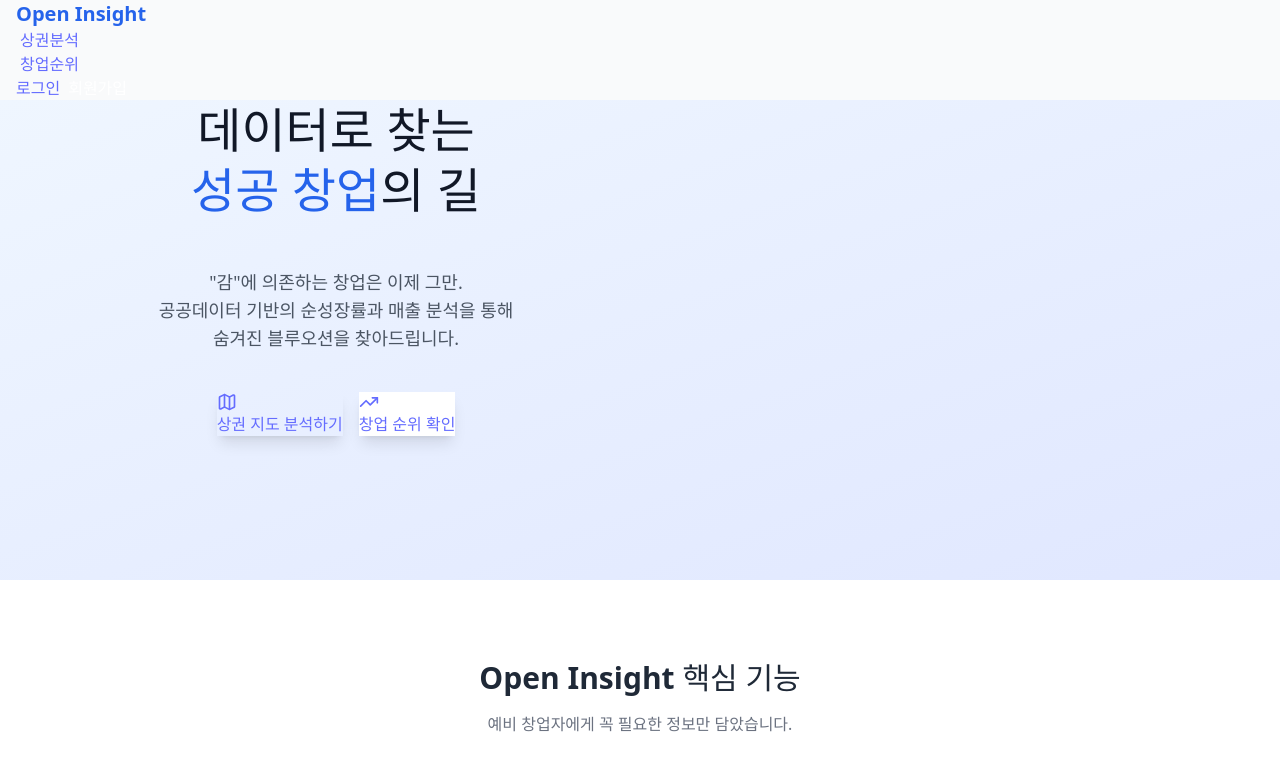
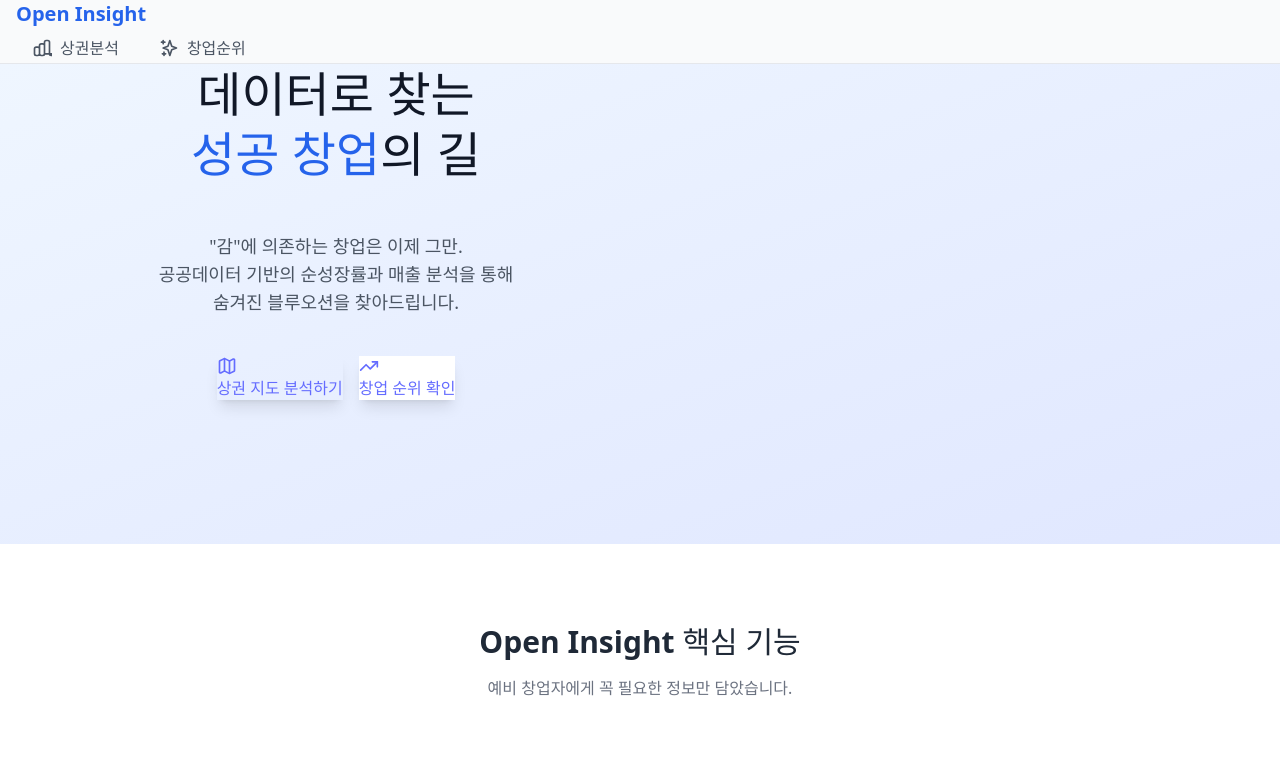
Before and after one commit to alstn9213/Open-Insight-Personal-Project-, a React (Vite) app in the folder FRONT/: page / in a window 1280 px wide. Shown: the top 762 px of the page. Built offline with nearby package versions, Linux system fonts and the light colour scheme.

Commit message:
feat:20251221 헤더 꾸미기

```diff
--- a/FRONT/src/components/layout/Header.tsx
+++ b/FRONT/src/components/layout/Header.tsx
@@ -1,5 +1,5 @@
 import { useEffect, useState } from 'react';
-import { Link, useNavigate } from 'react-router-dom';
+import { Link, NavLink, useNavigate } from 'react-router-dom';
 
 const Header = () => {
   const navigate = useNavigate();
@@ -17,41 +17,67 @@ const Header = () => {
     navigate("/");
   };
 
+  // 공통 메뉴 스타일 정의 (반복 코드 줄이기)
+  const navItemStyle = ({ isActive }: { isActive: boolean }) =>
+    `flex items-center gap-2 px-4 py-2 rounded-lg transition-all duration-200 font-medium ${
+      isActive
+        ? "bg-blue-50 text-blue-600 shadow-sm ring-1 ring-blue-100" // 활성화 상태
+        : "text-gray-600 hover:bg-gray-100 hover:text-blue-500" // 기본 상태
+    }`;
+
   return (
-    <div className="navbar bg-base-100 shadow-md px-4">
-      <div className="flex-1">
-        <Link to="/" className="btn btn-ghost text-xl font-bold text-blue-600">
+    <div className="navbar bg-base-100 shadow-sm border-b px-4 h-16">
+      {/* 1. 좌측: 로고 */}
+      <div className="navbar-start">
+        <Link to="/" className="btn btn-ghost text-xl font-bold text-blue-600 hover:bg-transparent">
           Open Insight
         </Link>
       </div>
-      <div className="flex-none">
-        <ul className="menu menu-horizontal px-1 font-medium">
-          <li><Link to="/analysis">상권분석</Link></li>
-          <li><Link to="/ranking">창업순위</Link></li>
-        </ul>
 
-        {/* 로그인 상태에 따른 버튼 변경 */}
-        <div className="flex gap-2">
+      {/* 2. 중앙: 메뉴 (상권분석, 창업순위) */}
+      <div className="navbar-center hidden lg:flex">
+        <nav className="flex gap-2">
+          {/* 상권분석 버튼 */}
+          <NavLink to="/analysis" className={navItemStyle}>
+            {/* 차트 아이콘 (SVG) */}
+            <svg xmlns="http://www.w3.org/2000/svg" className="h-5 w-5" fill="none" viewBox="0 0 24 24" stroke="currentColor" strokeWidth={2}>
+              <path strokeLinecap="round" strokeLinejoin="round" d="M9 19v-6a2 2 0 00-2-2H5a2 2 0 00-2 2v6a2 2 0 002 2h2a2 2 0 002-2zm0 0V9a2 2 0 012-2h2a2 2 0 012 2v10m-6 0a2 2 0 002 2h2a2 2 0 002-2m0 0V5a2 2 0 012-2h2a2 2 0 012 2v14a2 2 0 002 2h2a2 2 0 002-2z" />
+            </svg>
+            상권분석
+          </NavLink>
+
+          {/* 창업순위 버튼 */}
+          <NavLink to="/ranking" className={navItemStyle}>
+            {/* 트로피 아이콘 (SVG) */}
+            <svg xmlns="http://www.w3.org/2000/svg" className="h-5 w-5" fill="none" viewBox="0 0 24 24" stroke="currentColor" strokeWidth={2}>
+              <path strokeLinecap="round" strokeLinejoin="round" d="M5 3v4M3 5h4M6 17v4m-2-2h4m5-16l2.286 6.857L21 12l-5.714 2.143L13 21l-2.286-6.857L5 12l5.714-2.143L13 3z" />
+            </svg>
+            창업순위
+          </NavLink>
+        </nav>
+      </div>
+
+      {/* 3. 우측: 로그인/회원가입 */}
+      <div className="navbar-end flex gap-2">
         {isLoggedIn ? (
           <button
             onClick={handleLogout}
-              className="btn btn-sm btn-outline btn-error"
+            className="btn btn-error text-white btn-sm px-4 rounded-md"
           >
             로그아웃
           </button>
         ) : (
           <>
-              <Link to="/login" className="btn btn-sm btn-ghost">
+            <Link to="/login" className="btn btn-ghost btn-sm text-gray-600 hover:text-blue-600">
               로그인
             </Link>
-              <Link to="/signup" className="btn btn-sm btn-primary text-white">
+            <Link to="/signup" className="btn btn-primary btn-sm text-white px-5 rounded-md shadow-md hover:shadow-lg transition-shadow">
               회원가입
             </Link>
           </>
         )}
       </div>
     </div>
-    </div>
   );
 };
 
--- a/FRONT/src/pages/Analysis.tsx
+++ b/FRONT/src/pages/Analysis.tsx
@@ -98,7 +98,7 @@ const Analysis = () => {
       {/* 상단 헤더 영역: 제목 및 필터 */}
       <div className="flex justify-between items-center bg-white p-4 rounded-xl shadow-sm border border-gray-200">
         <h1 className="text-2xl font-bold text-gray-800 flex items-center gap-2">
-          🗺️ 상권 지도 분석
+          🗺️ 상권 분석
         </h1>
 
         {/* 업종 선택 드롭다운 (DaisyUI Select) */}
```
Lines whose indentation alone changed are shown as unchanged.
